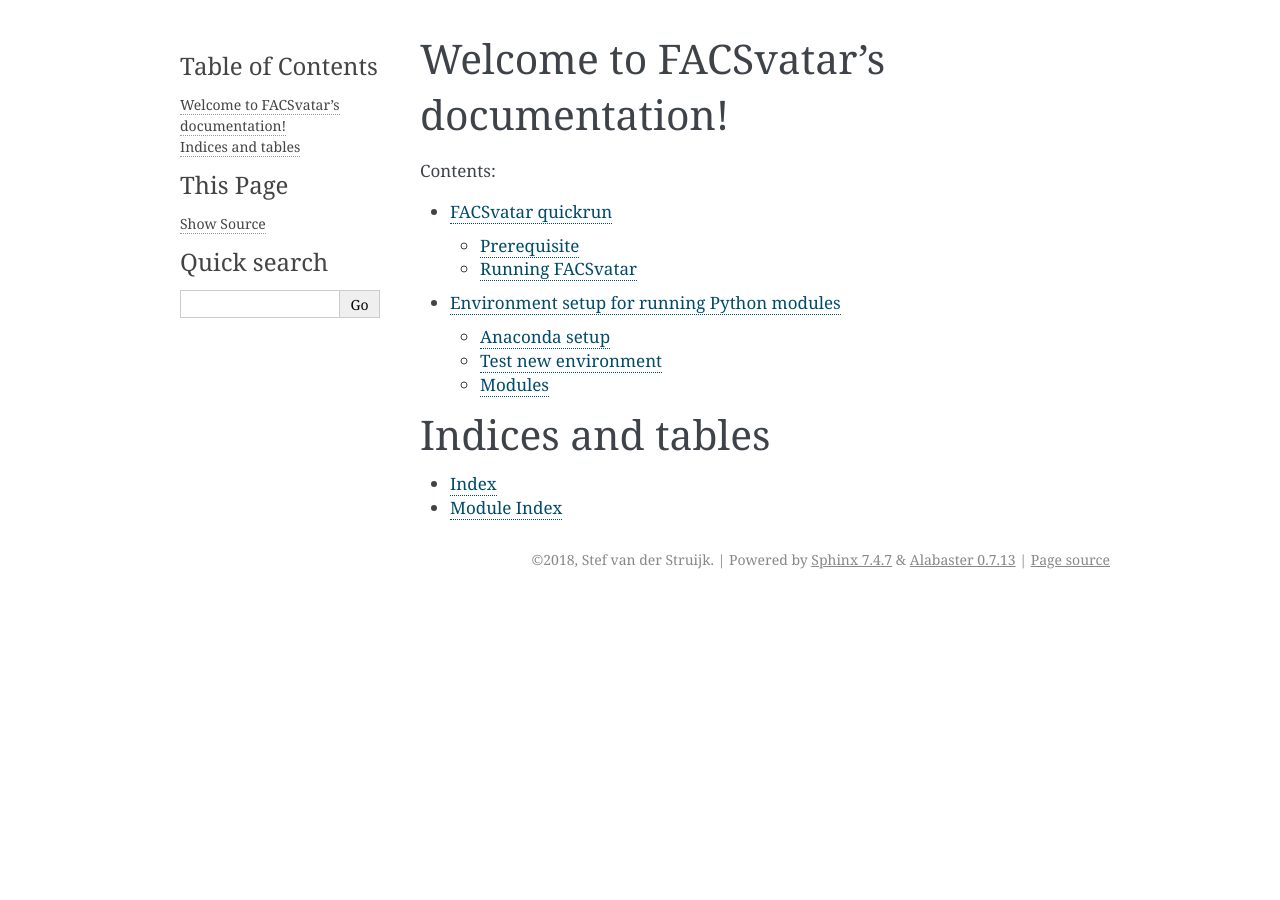
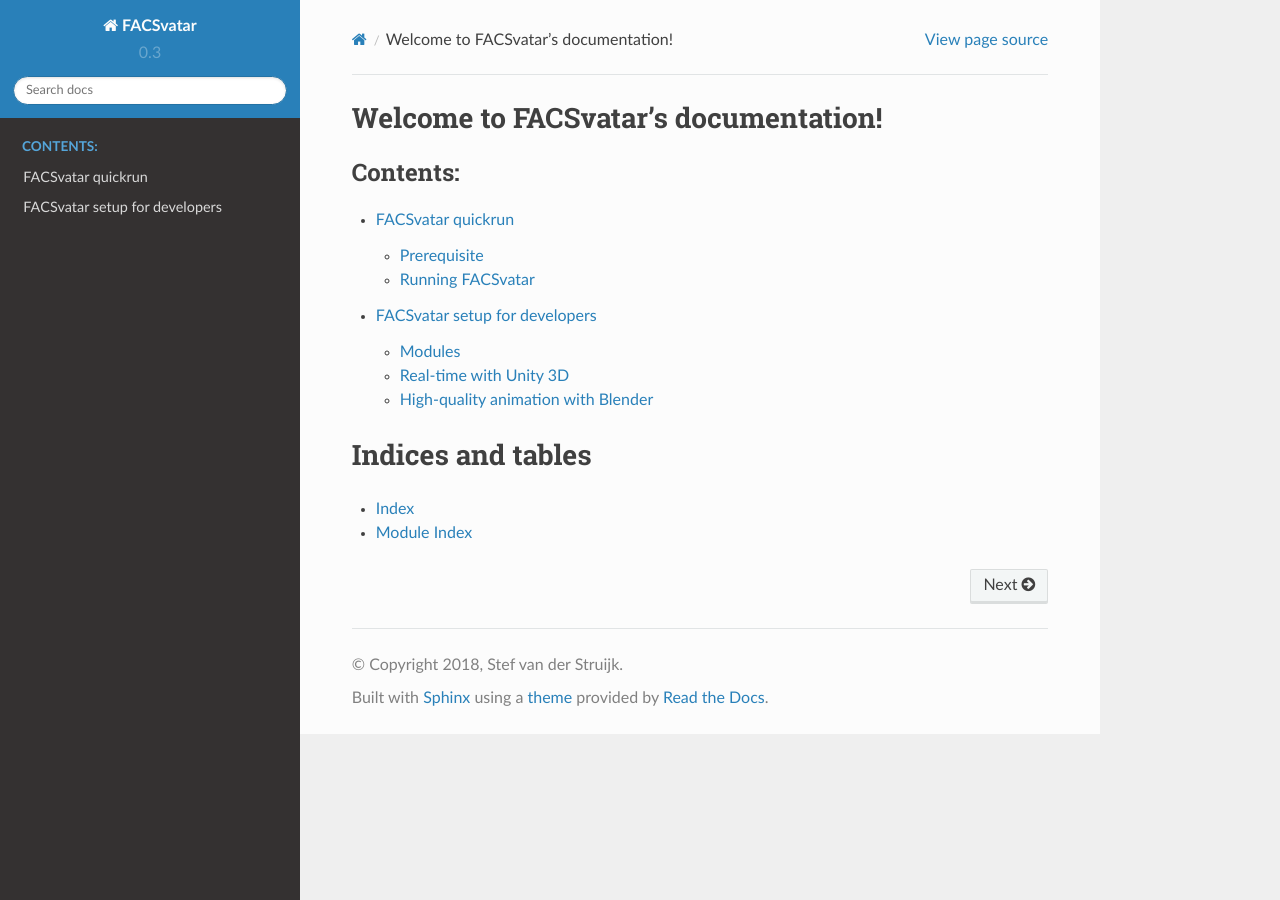
Before and after one commit to NumesSanguis/FACSvatar, a Sphinx documentation site: the page built from docs/source/index.rst, in a window 1280 px wide. Built offline with Sphinx 7.4.7 and the Read the Docs theme 2.0.0, drawn with Linux system fonts in a browser that asks for light colours.

Commit message:
deeplearning setup instructions

```diff
--- a/docs/source/conf.py
+++ b/docs/source/conf.py
@@ -80,7 +80,7 @@
 # The theme to use for HTML and HTML Help pages.  See the documentation for
 # a list of builtin themes.
 #
-html_theme = 'alabaster'
+html_theme = 'sphinx_rtd_theme'  # 'alabaster'
 
 # Theme options are theme-specific and customize the look and feel of a theme
 # further.  For a list of options available for each theme, see the
--- /dev/null
+++ b/docs/source/fullsetup.rst
@@ -0,0 +1,34 @@
+.. .# with overline, for parts
+   * with overline, for chapters
+   =, for sections
+   -, for subsections
+   ^, for subsubsections
+   ", for paragraphs
+
+==============================
+FACSvatar setup for developers
+==============================
+
+-------
+Modules
+-------
+^^^^^^^^^^^^
+Module setup
+^^^^^^^^^^^^
+:doc:`modules/env-setup`
+:doc:`modules/deeplearning`
+
+
+^^^^^^^^^^^^^^^^^^^^^^^
+Create your own modules
+^^^^^^^^^^^^^^^^^^^^^^^
+
+-----------------------
+Real-time with Unity 3D
+-----------------------
+:doc:`unity/unity-setup`
+
+-----------------------------------
+High-quality animation with Blender
+-----------------------------------
+:doc:`blender/blender-setup`
--- a/docs/source/index.rst
+++ b/docs/source/index.rst
@@ -14,7 +14,7 @@
    :caption: Contents:
 
    quickrun
-   modules/env-setup
+   fullsetup
 
 Indices and tables
 ==================
```
Also changed, not shown: docs/source/modules/deeplearning.rst (added, +166 -0 lines), docs/source/blender/blender-setup.rst (renamed from docs/source/blender/setup.rst), 1 other file.
